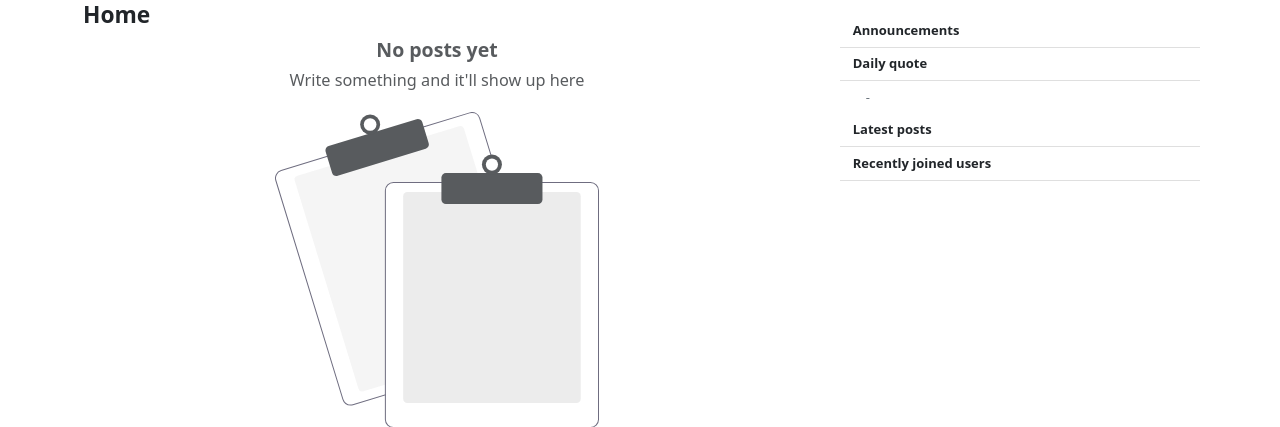
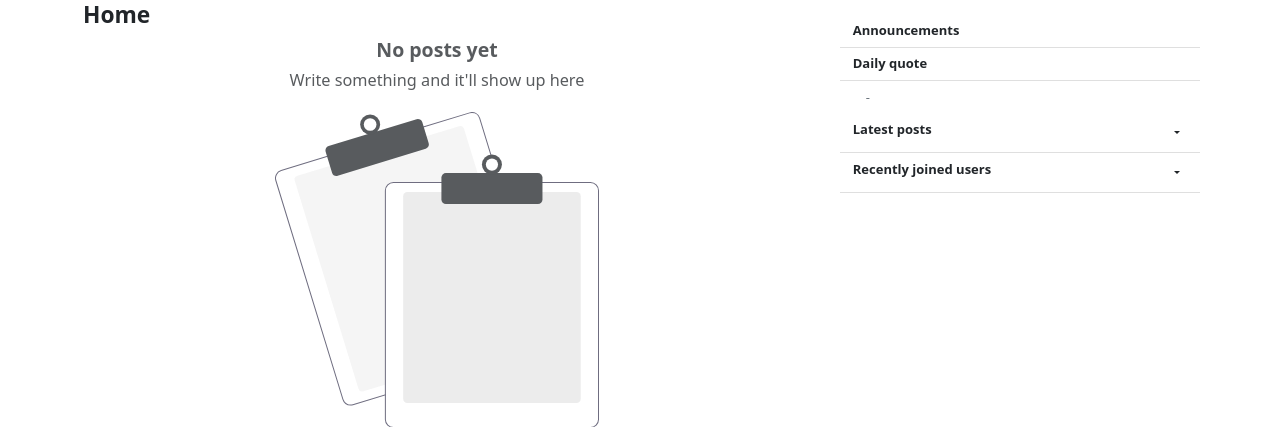
Before and after one commit to hyoaru/declutter, a Python web app: template declutter/templates/main/home.html in a window 1280 px wide. Shown: the part 77-504 px from the top of the page. Run offline with Jinja, Linux system fonts and the light colour scheme; the template is opened without the code that fills it, so the values that code supplies are empty; some libraries are stand-ins or nearby versions.

Commit message:
[add] collapsible subsection in sidebar

```diff
--- a/declutter/templates/layout/default/sidebar.html
+++ b/declutter/templates/layout/default/sidebar.html
@@ -7,18 +7,27 @@
                 {% include '/layout/default/search_bar.html' %}
             {% endif %}
             <li class="list-group-item ps-1 ps-md-3 fw-semibold">Announcements</li>
+
             <li class="list-group-item ps-1 ps-md-3 fw-semibold">Daily quote</li>
             <div class="list-group-flush ps-3">
                 <span class="list-group-item text-break text-muted">{{ quote_of_the_day.get('content') }} - {{ quote_of_the_day.get('author') }}</span>
             </div>
-            <li class="list-group-item ps-1 ps-md-3 fw-semibold">Latest posts</li>
-                <div class="list-group-flush ps-3">
+
+            <a class="d-flex ps-1 list-group-item ps-md-3" href="#latestPostsCollapseSection" data-bs-toggle="collapse">
+                <span class="me-auto fw-semibold text-decoration-none text-dark">Latest posts</span>
+                <i class="btn btn-sm dropdown-toggle"></i>
+            </a>
+            <div class="list-group-flush ps-3 show" id="latestPostsCollapseSection">
                 {% for post in posts_recent_n %}
                     <a href="{{ url_for('posts_general.post', post_id = post.post_id) }}" class="list-group-item text-break text-muted">{{ post.post_title }}</a>
                 {% endfor %}
             </div>
-            <li class="list-group-item ps-1 ps-md-3 fw-semibold">Recently joined users</li>
-                <div class="list-group-flush ps-3">
+
+            <a class="d-flex ps-1 list-group-item ps-md-3" href="#recentlyJoinedUsersCollapseSection" data-bs-toggle="collapse">
+                <span class="me-auto fw-semibold text-decoration-none text-dark">Recently joined users</span>
+                <i class="btn btn-sm dropdown-toggle"></i>
+            </a>
+            <div class="list-group-flush ps-3 show" id="recentlyJoinedUsersCollapseSection">
                 {% for user in users_recent_n %}
                     <a href="{{ url_for('users_general.user', user_username = user.user_username) }}" class="list-group-item text-break text-muted">{{ user.user_username }}</a>
                 {% endfor %}
@@ -27,11 +36,11 @@
     </div>
 
     <div class="d-block d-md-none">
-        <a class="d-flex text-decoration-none text-dark" href="#sidebarSubSection" data-bs-toggle="collapse">
+        <a class="d-flex text-decoration-none text-dark" href="#sidebarCollapseSection" data-bs-toggle="collapse">
             <h3 class="fw-bold me-auto">{{ datetime_tolocal(datetime_utcnow).strftime("%B %-d, %Y") }}</h3>
             <i class="btn btn-sm dropdown-toggle"></i>
         </a>
-        <ul class="mt-3 list-group list-group-flush collapse" id="sidebarSubSection">
+        <ul class="mt-3 list-group list-group-flush collapse" id="sidebarCollapseSection">
             {% if current_user.is_authenticated and request.path != "/search" %}
                 <div class="mt-1"></div>
                 {% include '/layout/default/search_bar.html' %}
```
Lines whose indentation alone changed are shown as unchanged.
